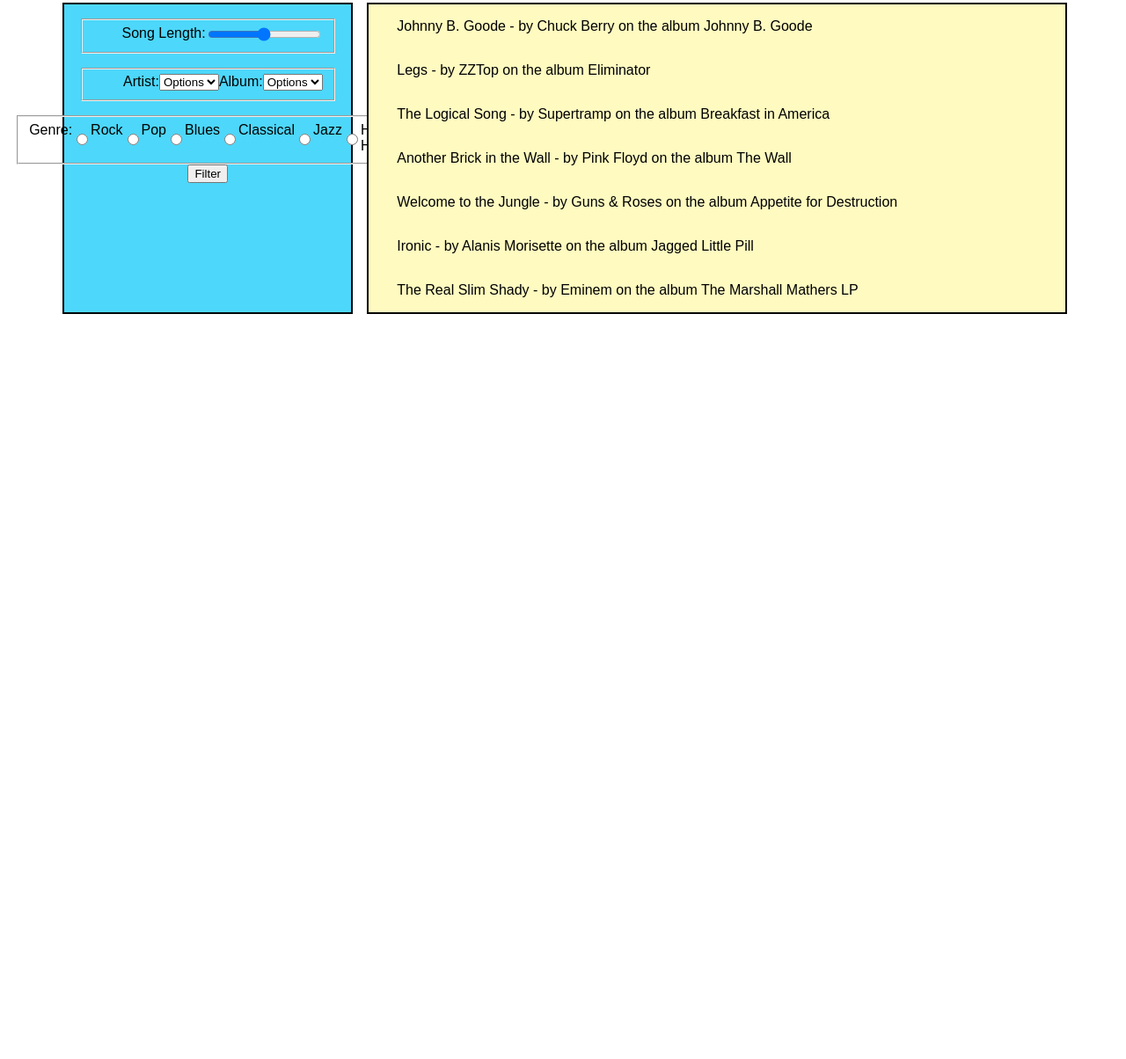
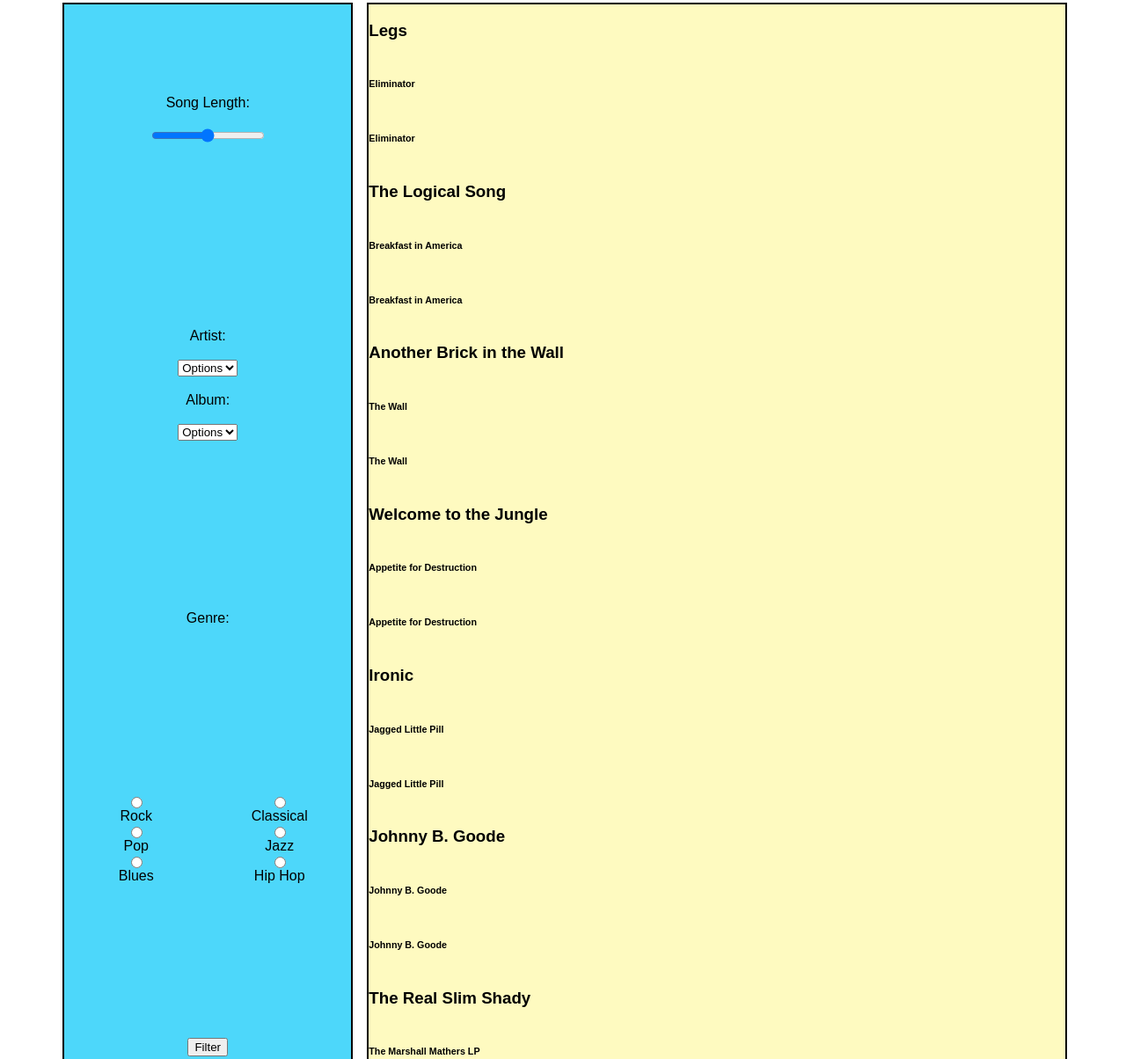
Before and after one commit to michaellindstromm/music-history, a plain HTML site: page index.html in a window 1280 px wide. Shown: the part 107-1311 px from the top of the page at 88% size. Before the commit the page ends 800 px from the top, so only its background shows below. Drawn offline with Linux system fonts and the light colour scheme.

Commit message:
comment on github

```diff
--- a/index.html
+++ b/index.html
@@ -22,12 +22,12 @@
       <div id="indexBody">
         <div class="songSelection"> <!-- Song Criteria -->
           <form class="" action="index.html" method="post">
-            <fieldset>
+            <div>
               <label for="songLength">Song Length:</label> <br>
               <input type="range" name="songLength" value="50"> <br>
-            </fieldset>
+            </div>
 
-            <fieldset>
+            <div>
               <label for="artist">Artist:</label> <br>
               <select class="artistOptions" name="artist"> <br>
                 <option selected disabled>Options</option> <br>
@@ -37,20 +37,30 @@
               <select class="albumOptions" name="album"> <br>
                 <option selected disabled>Options</option> <br>
               </select> <br>
-            </fieldset>
+            </div>
 
-            <fieldset>
-              <label for="genre">Genre:</label>
+
+            <label id="genreLabel" for="genre">Genre:</label>
+            <div id="genre1">
+
+
               <input type="radio" name="genre" value=""> Rock
               <input type="radio" name="genre" value=""> Pop
               <input type="radio" name="genre" value=""> Blues
+            </div>
+
+            <div id="genre2">
 
               <input type="radio" name="genre" value=""> Classical
               <input type="radio" name="genre" value=""> Jazz
               <input type="radio" name="genre" value=""> Hip Hop
-            </fieldset>
 
-            <button type="button" name="button">Filter</button>
+            </div>
+            <div id="filter">
+              <button type="button" name="button">Filter</button>
+            </div>
+
+
 
           </form>
 
@@ -84,6 +94,7 @@
       </div>
     </section>
 
+    <script type="text/javascript" src="songsxhr.js"></script>
     <script type="text/javascript" src="main.js"></script>
   </body>
 </html>
--- a/main.js
+++ b/main.js
@@ -1,30 +1,4 @@
-let songs = [];
-let goodSongs = [];
-
-songs[songs.length] = "Legs > by Z*ZTop on the album Eliminator";
-songs[songs.length] = "The Logical Song > by Supertr@amp on the album Breakfast in America";
-songs[songs.length] = "Another Brick in the Wall > by Pink Floyd on the album The Wall";
-songs[songs.length] = "Welco(me to the Jungle > by Guns & Roses on the album Appetite for Destruction";
-songs[songs.length] = "Ironi!c > by Alanis Moris*ette on the album Jagged Little Pill";
-
-songs.unshift("Johnny B. Goode - by Chuck Berry on the album Johnny B. Goode")
-songs.push("The Real Slim Shady - by Eminem on the album The Marshall Mathers LP")
-
-for (let i = 0; i < songs.length; i++) {
-	let newSongs = songs[i];
-  newSongs = newSongs.replace(/\*/g, "");
-	newSongs = newSongs.replace(/\@/g, "");
-	newSongs = newSongs.replace(/\(/g, "");
-	newSongs = newSongs.replace(/\!/g, "");
-	newSongs = newSongs.replace(/\>/g, "-");
-
-	goodSongs.push(newSongs)
-}
-
-
-for (var j = 0; j < goodSongs.length; j++) {
-  document.getElementById("songInfo").innerHTML += `<p class="song">${goodSongs[j]}</p>`;
-}
+// Appending songs to DOM used to be here, but now version 4 is going to do this through a JSON file.
 
 // Music History Part 3 with Views and adding songs to the list
 
@@ -49,16 +23,54 @@ addLink.addEventListener("click", function(e) {
   addSection.classList.add("visible");
 })
 
-let songTitle = document.getElementById("songTitleInput");
-let artist = document.getElementById("artistInput");
-let albumTitle = document.getElementById("albumInput");
-let addButton = document.getElementById("addButton");
+// The ability to add songs used to be here, but now this will also be done through JSON file
+function getSongs(songs) {
+	let songS = songs.songs; //function takes JSON object and loops through for loop and puts data into appropriate arrays
+	let songTitlesArr = [];
+	let albumTitlesArr = [];
+	let artistNamesArr = [];
+	for (var i = 0; i < songS.length; i++) {
+		let thisSong = songS[i];
+		songTitlesArr.push(thisSong.title);
 
-let addSongToGoodSongs = (e) => {
-	let userNewSong = songTitle.value + " - by " + artist.value + " on the album " + albumTitle.value;
-	goodSongs.push(userNewSong);
-	console.log(goodSongs);
-	document.getElementById("songInfo").innerHTML += `<p class="song">${goodSongs[goodSongs.length - 1]}</p>`;
+		albumTitlesArr.push(thisSong.album);
+
+		artistNamesArr.push(thisSong.artist);
+	}
+
+	//***************************************
+	//***************************************
+
+	let postArea = document.getElementById("songInfo");
+	let titleHeading;
+	let artistHeading;
+	let albumHeading;
+	for (var i = 0; i < songS.length; i++) {
+
+		//Create heading with song Titles
+
+		let h3Title = document.createElement("h3");
+		titleHeading = songTitlesArr[i];
+		console.log(titleHeading);
+		h3Title.innerHTML = titleHeading;
+		postArea.appendChild(h3Title);
+
+		//Create heading with artist
+
+		let h6Artist = document.createElement("h6");
+		artistHeading = albumTitlesArr[i];
+		console.log(artistHeading);
+		h6Artist.innerHTML = artistHeading;
+		postArea.appendChild(h6Artist);
+
+		//Create heading with album
+
+		let h6Album = document.createElement("h6");
+		albumHeading = albumTitlesArr[i];
+		console.log(albumHeading);
+		h6Album.innerHTML = albumHeading;
+		postArea.appendChild(h6Album);
+	}
+
 }
-
-addButton.addEventListener("click", addSongToGoodSongs)
+Songs.loadSongs(getSongs);
--- /dev/null
+++ b/songs.JSON
@@ -0,0 +1,39 @@
+{
+  "songs":[
+    {
+      "title":"Legs",
+      "artist":"ZZ Top",
+      "album":"Eliminator"
+    },
+    {
+      "title":"The Logical Song",
+      "artist":"Supertramp",
+      "album":"Breakfast in America"
+    },
+    {
+      "title":"Another Brick in the Wall",
+      "artist":"Pink Floyd",
+      "album":"The Wall"
+    },
+    {
+      "title":"Welcome to the Jungle",
+      "artist":"Guns & Roses",
+      "album":"Appetite for Destruction"
+    },
+    {
+      "title":"Ironic",
+      "artist":"Alanis Morisette",
+      "album":"Jagged Little Pill"
+    },
+    {
+      "title":"Johnny B. Goode",
+      "artist":"Chuck Berry",
+      "album":"Johnny B. Goode"
+    },
+    {
+      "title":"The Real Slim Shady",
+      "artist":"Eminem",
+      "album":"The Marshall Mathers LP"
+    }
+  ]
+}
--- /dev/null
+++ b/songsxhr.js
@@ -0,0 +1,19 @@
+let Songs = (function(){
+  let songs = [];
+  return {
+    loadSongs: function(invokeCallback) {
+      let myR = new XMLHttpRequest();
+      myR.addEventListener("load", function() {
+        if (myR.readyState === 4 && myR.status === 200){
+          songs = JSON.parse(this.responseText);
+          getSongs(songs);
+        } else {
+          console.log(myR.statusText, myR.status);
+        }
+
+      })
+      myR.open("GET", "songs.JSON");
+      myR.send();
+    }
+  }
+})();
--- a/styles.css
+++ b/styles.css
@@ -82,17 +82,35 @@ nav ul li a:visited {
 
 form {
   display: flex;
-  flex-direction: column;
+  flex-wrap: wrap;
   align-items: center;
   width: 100%;
 }
 
-form fieldset {
+form div {
   display: flex;
-  justify-content: flex-end;
-  width: 80%;
+  flex-direction: column;
+  align-items: center;
+  width: 100%;
   margin-top: 1em;
   /*border: none;*/
+}
+#genreLabel {
+  width: 100%;
+  text-align: center;
+}
+
+#genre1 {
+  width: 50%;
+}
+
+#genre2 {
+  width: 50%;
+}
+
+#filter {
+  margin: 0 auto;
+  width: 100%;
 }
 
 /*input[type=range] {*/
@@ -161,6 +179,10 @@ form fieldset {
   margin-left: 1em auto;
 }
 
+.addSong:first-child {
+  padding-top: 1em;
+}
+
 .addMusicInput {
   width: 20%;
   margin-left: 1em;
@@ -168,7 +190,19 @@ form fieldset {
 
 .songInput {
   display: flex;
-  justify-content: center;
-  width: 400px;
-  padding: 1em;
+  justify-content: flex-end;
+  width: 40%;
+  padding: 1em 0;
+  margin: 0 auto;
 }
+
+#songTitleInput,
+#artistInput,
+#albumInput {
+  width: 150px;
+  margin-right: 12em;
+}
+
+#songInfo {
+  display: flex;
+}
```
